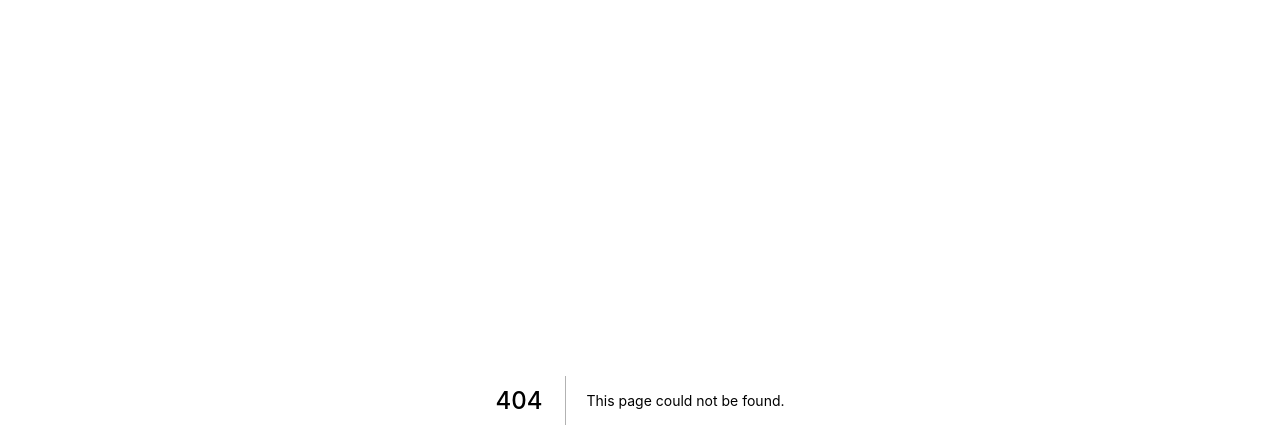
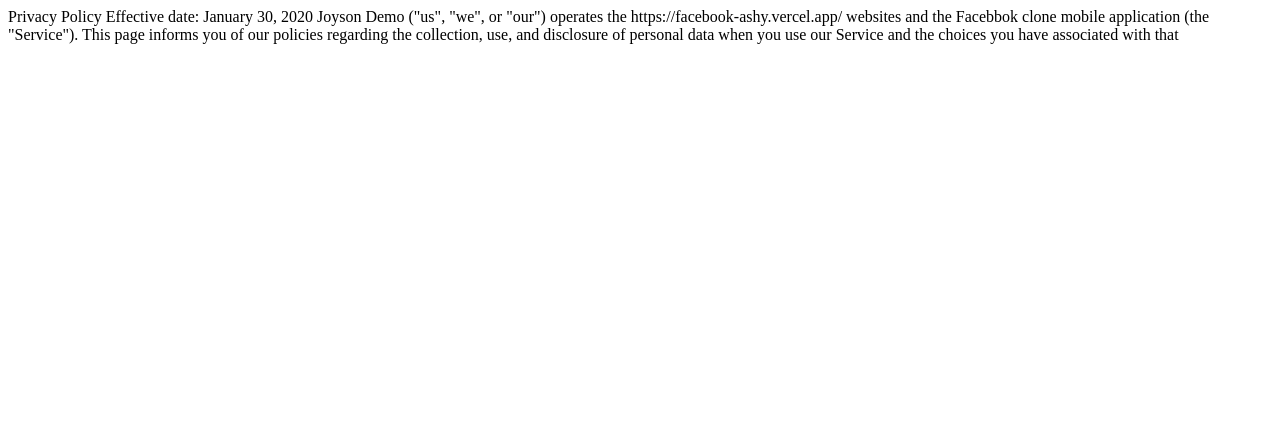
Before and after one commit to joysonjson/Facebook, a Next.js app: page /privacy in a window 1280 px wide. Before the commit this address had no page. Shown: the top 448 px of the page. Built offline with nearby package versions, Linux system fonts and the light colour scheme.

Commit message:
adding privcy

```diff
--- /dev/null
+++ b/pages/privacy.js
@@ -0,0 +1,14 @@
+const privacy = () => {
+  return (
+    <div>
+      Privacy Policy Effective date: January 30, 2020 Joyson Demo ("us", "we",
+      or "our") operates the https://facebook-ashy.vercel.app/ websites and the
+      Facebbok clone mobile application (the "Service"). This page informs you
+      of our policies regarding the collection, use, and disclosure of personal
+      data when you use our Service and the choices you have associated with
+      that
+    </div>
+  );
+};
+
+export default privacy;
```
